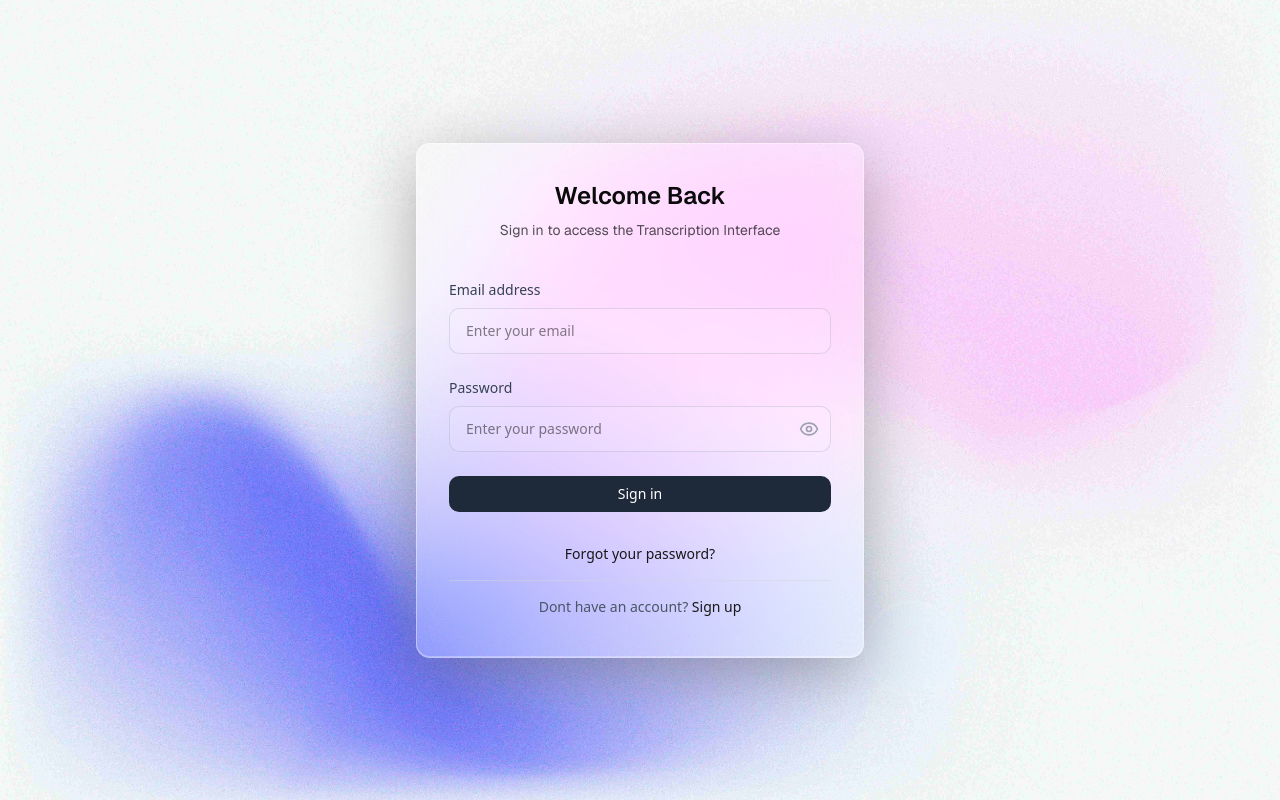
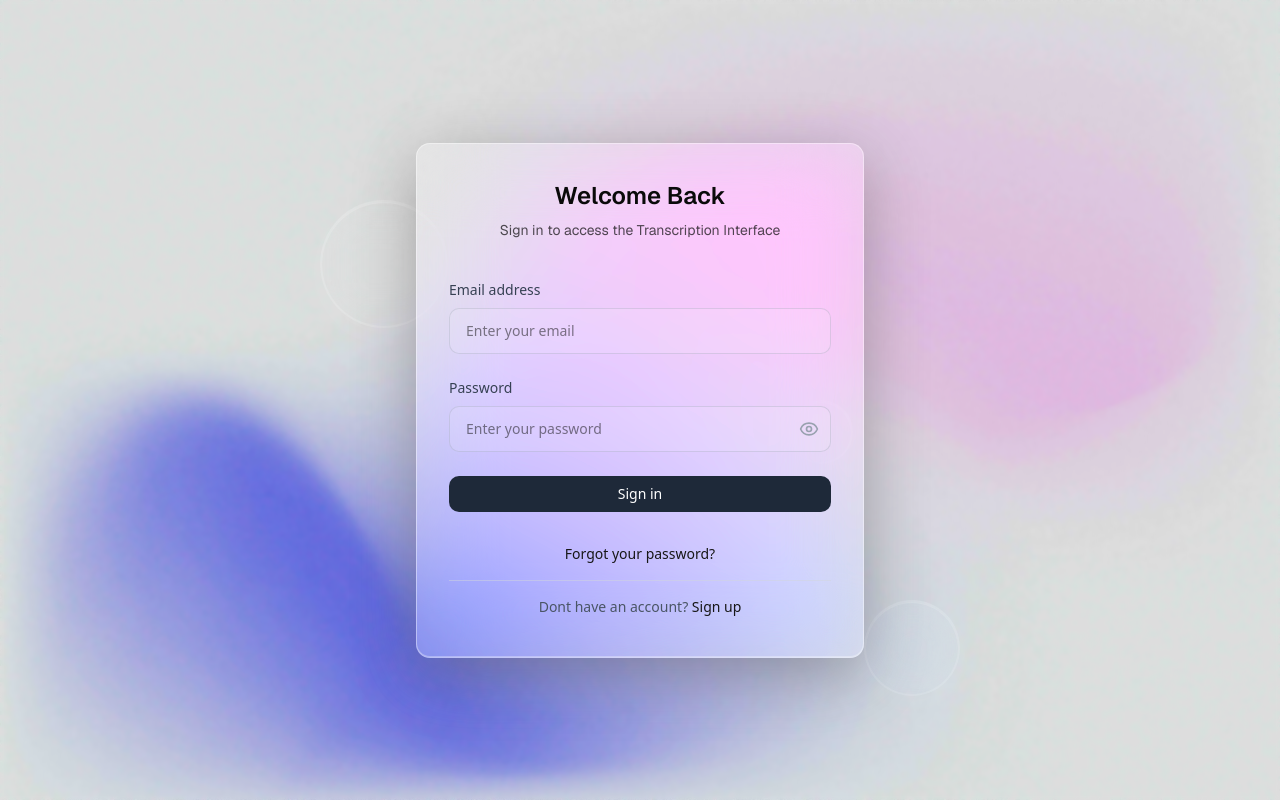
Before and after one commit to Byrrajus12/transcript_editor, a Next.js app in the folder frontend/: page /login in a window 1280 px wide. Built offline with nearby package versions, Linux system fonts and the light colour scheme; what @supabase/auth-helpers-nextjs would draw is missing.

Commit message:
Removed the old home page component and integrated transcript editor functionality directly into the main page. Enhanced session checking logic to improve user experience. Updated login page to include optimized background image handling.

```diff
--- a/frontend/src/app/globals.css
+++ b/frontend/src/app/globals.css
@@ -153,3 +153,11 @@
 .custom-scrollbar::-webkit-scrollbar-track {
   background: transparent;
 }
+
+body {
+  opacity: 0;
+  transition: opacity 0.3s ease-in-out;
+}
+body.loaded {
+  opacity: 1;
+}
--- a/frontend/src/app/home/page.tsx
+++ /dev/null
@@ -1,37 +0,0 @@
-"use client";
-import { useState } from "react";
-import { Button } from "@/components/ui/button";
-// --- V2: End-to-end transcript editor (audio only) ---
-import V2TranscriptEditor from "./V2TranscriptEditor";
-
-// --- V1: Manual transcript upload ---
-import V1TranscriptEditor from "./V1TranscriptEditor";
-
-export default function Page() {
-  const [tab, setTab] = useState<"v2" | "v1">("v2");
-
-  return (
-    <main className="p-6 max-w-7xl mx-auto space-y-6">
-      <div className="rounded-lg shadow-md p-4 mb-2" style={{ backgroundColor: 'hsl(0 0% 98%)' }}>
-        <h1 className="text-2xl text-center font-semibold">Transcript Editor</h1>
-        <div className="mt-4">
-          <div className="inline-flex flex-wrap p-2 gap-2 rounded-md outline outline-1 outline-gray-300 mx-auto w-max max-w-full">
-            <Button
-              variant={tab === "v2" ? "default" : "outline"}
-              onClick={() => setTab("v2")}
-            >
-              End-to-end (Audio Only)
-            </Button>
-            <Button
-              variant={tab === "v1" ? "default" : "outline"}
-              onClick={() => setTab("v1")}
-            >
-              Manual Transcript Upload
-            </Button>
-          </div>
-        </div>
-      </div>
-      {tab === "v2" ? <V2TranscriptEditor /> : <V1TranscriptEditor />}
-    </main>
-  );
-}
--- a/frontend/src/app/layout.tsx
+++ b/frontend/src/app/layout.tsx
@@ -32,7 +32,6 @@ export default function RootLayout({
           src="/gradient-background.jpg"
           alt="Background"
           fill
-          priority
           sizes="100vw"
           style={{
             objectFit: "cover",
--- a/frontend/src/app/login/page.tsx
+++ b/frontend/src/app/login/page.tsx
@@ -3,8 +3,9 @@
 import { supabase } from "@/utils/supabase"
 import type React from "react"
 
-import { useState } from "react"
+import { useState, useEffect } from "react"
 import { useRouter } from "next/navigation"
+import Image from "next/image"
 import { Button } from "@/components/ui/button"
 import { Card, CardHeader, CardTitle, CardDescription, CardContent } from "@/components/ui/card"
 // using native input/label elements in this layout
@@ -31,28 +32,35 @@ export default function LoginPage() {
     if (error) {
       setError(error.message)
     } else {
-      router.push("/home")
+      router.push("/")
     }
 
     setLoading(false)
   }
 
+  useEffect(() => {
+    if (typeof window !== "undefined") {
+      document.body.classList.add("loaded");
+    }
+  }, []);
+
 return (
-    <div
-      className="min-h-screen flex items-center justify-center p-4"
-      style={{
-        backgroundImage: "url('/gradient-background.jpg')",
-        backgroundSize: "cover",
-        backgroundPosition: "center",
-        backgroundRepeat: "no-repeat",
-      }}
-    >
-      <div
-        className="absolute inset-0 opacity-0"
+ <div className="relative flex items-center justify-center min-h-screen p-4 overflow-hidden">
+      {/* Optimized background image */}
+      <Image
+        src="/gradient-background.jpg"
+        alt="Gradient background"
+        fill
+        loading="lazy"
+        sizes="100vw"
         style={{
-          background: "rgba(0, 0, 0, 0.15)",
+          objectFit: "cover",
+          objectPosition: "center",
+          zIndex: -2,
         }}
-      ></div>
+      />
+      {/* subtle overlay for contrast */}
+      <div className="absolute inset-0 bg-black/10 backdrop-blur-[2px] z-[-1]" />
 
       {/* Floating glass orbs for visual interest */}
       <div className="absolute inset-0 overflow-hidden pointer-events-none">
--- a/frontend/src/app/page.tsx
+++ b/frontend/src/app/page.tsx
@@ -1,19 +1,71 @@
-'use client'
 
-import { useEffect } from 'react'
+'use client';
+import { useState, useEffect } from "react";
 import { useRouter } from 'next/navigation'
 import { supabase } from '@/utils/supabase'
+import { Button } from "@/components/ui/button";
+// --- V2: End-to-end transcript editor (audio only) ---
+import V2TranscriptEditor from "./V2TranscriptEditor";
 
-export default function HomePage() {
+// --- V1: Manual transcript upload ---
+import V1TranscriptEditor from "./V1TranscriptEditor";
+
+export default function Page() {
+  const [tab, setTab] = useState<"v2" | "v1">("v2");
+  const [sessionChecked, setSessionChecked] = useState(false);
   const router = useRouter()
 
   useEffect(() => {
+    let mounted = true;
     const checkSession = async () => {
       const { data: { session } } = await supabase.auth.getSession()
-      router.replace(session ? '/home' : '/login')
+      if (!session) {
+        // no session -> navigate to login
+        router.replace('/login')
+        return
+      }
+      // session present -> allow render
+      if (mounted) setSessionChecked(true)
     }
     checkSession()
+    return () => { mounted = false }
   }, [router])
 
-  return null // Nothing to show while redirecting
+  // Only add the 'loaded' class after the session check completes
+  useEffect(() => {
+    if (sessionChecked && typeof window !== "undefined") {
+      document.body.classList.add("loaded");
+    }
+  }, [sessionChecked]);
+
+  if (!sessionChecked) {
+    // While verifying session, don't render the page. This prevents
+    // the UI from appearing briefly before redirecting an unauthenticated user.
+    return null
+  }
+
+  return (
+    <main className="p-6 max-w-7xl mx-auto space-y-6">
+      <div className="rounded-lg shadow-md p-4 mb-2" style={{ backgroundColor: 'hsl(0 0% 98%)' }}>
+        <h1 className="text-2xl text-center font-semibold">Transcript Editor</h1>
+        <div className="mt-4">
+          <div className="inline-flex flex-wrap p-2 gap-2 rounded-md outline outline-1 outline-gray-300 mx-auto w-max max-w-full">
+            <Button
+              variant={tab === "v2" ? "default" : "outline"}
+              onClick={() => setTab("v2")}
+            >
+              End-to-end (Audio Only)
+            </Button>
+            <Button
+              variant={tab === "v1" ? "default" : "outline"}
+              onClick={() => setTab("v1")}
+            >
+              Manual Transcript Upload
+            </Button>
+          </div>
+        </div>
+      </div>
+      {tab === "v2" ? <V2TranscriptEditor /> : <V1TranscriptEditor />}
+    </main>
+  );
 }
```
Also changed, not shown: frontend/src/app/V1TranscriptEditor.tsx (renamed from frontend/src/app/home/V1TranscriptEditor.tsx), frontend/src/app/V2TranscriptEditor.tsx (renamed from frontend/src/app/home/V2TranscriptEditor.tsx).
